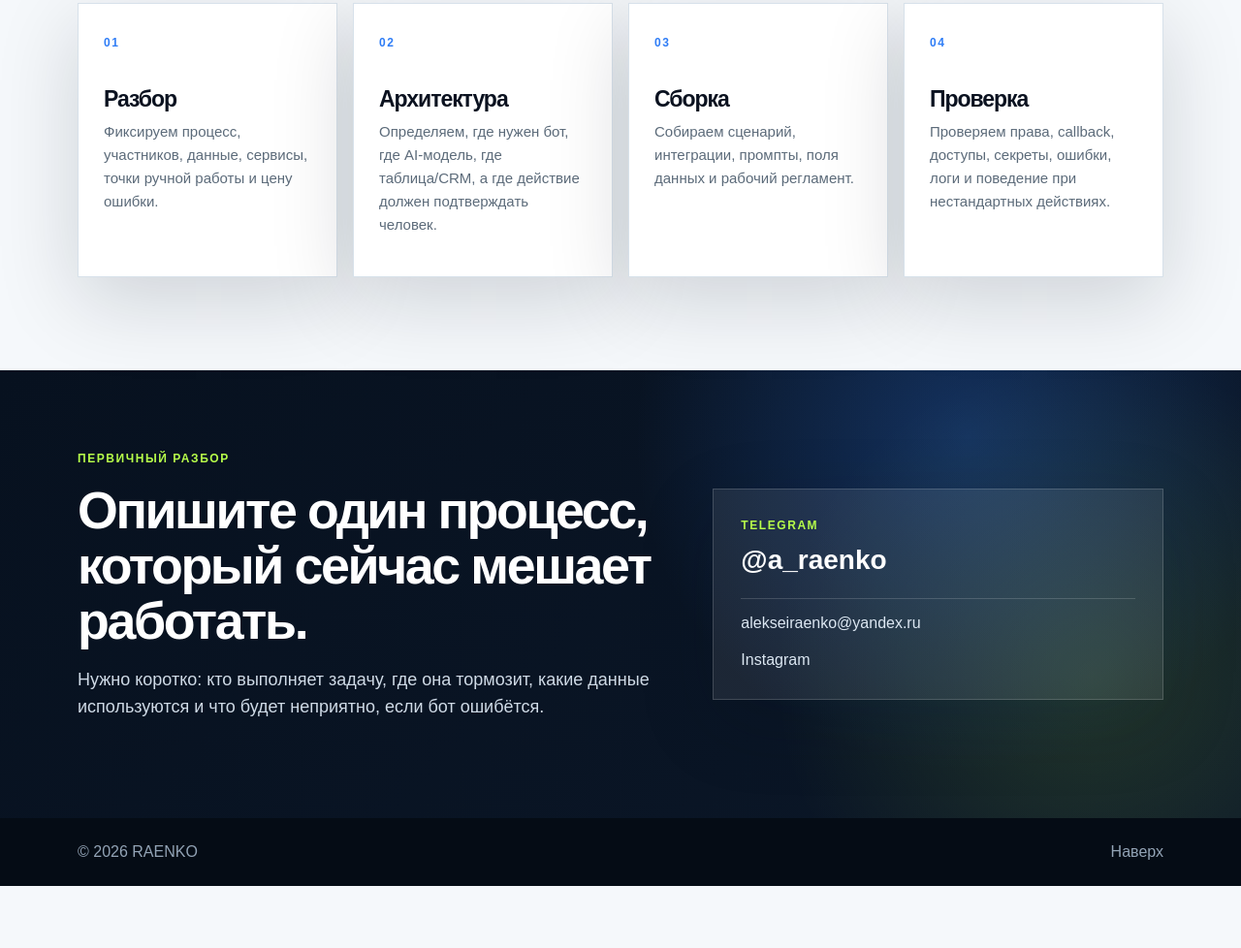
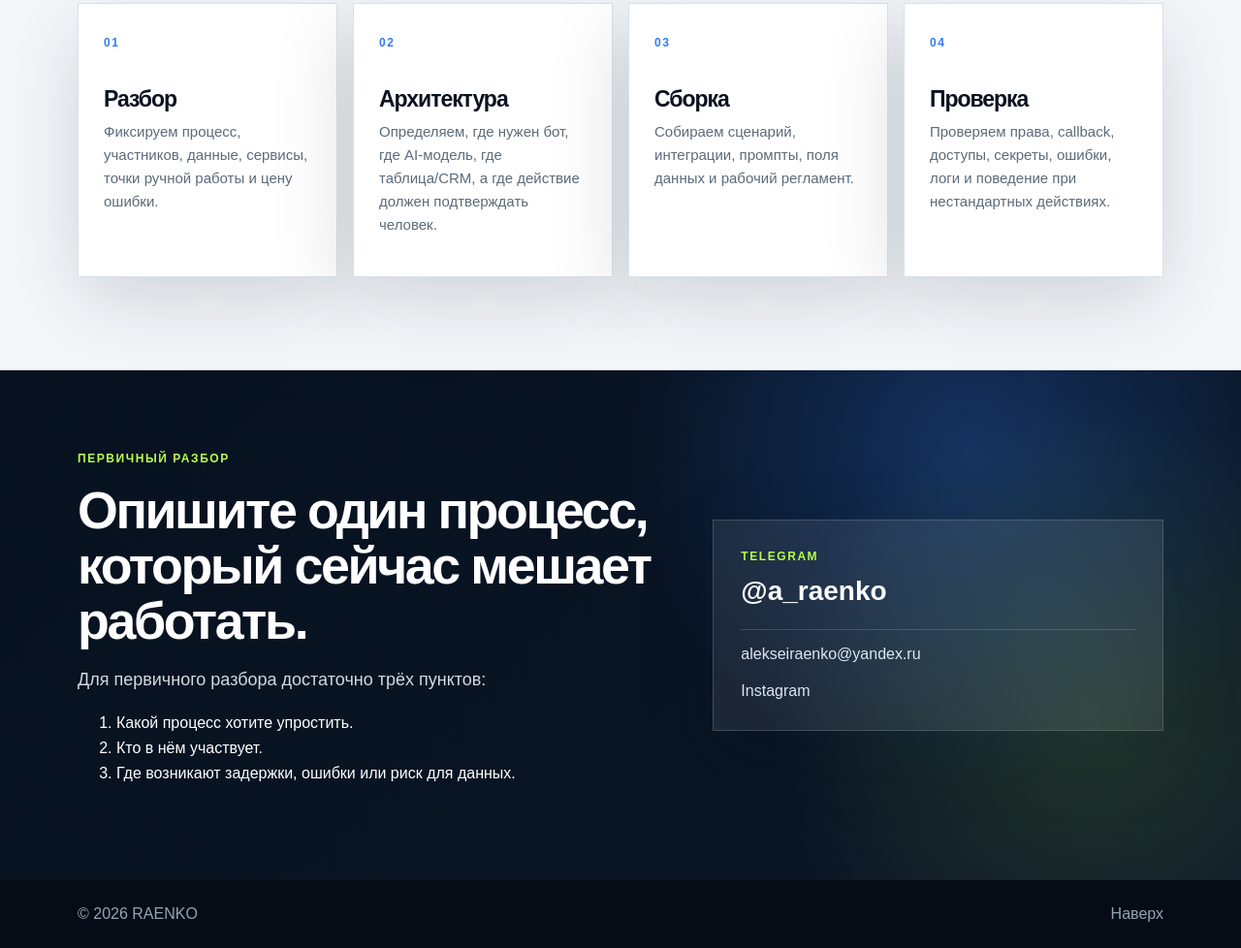
Before and after one commit to lehamvd757-tech/My-name-, a plain HTML site: page index.html in a window 1280 px wide. Shown: the part 3524-4502 px from the top of the page at 97% size. Before the commit the page ends 4438 px from the top, so only its background shows below. Drawn offline with Linux system fonts and the light colour scheme.

Commit message:
Add concise Telegram request brief

```diff
--- a/index.html
+++ b/index.html
@@ -169,7 +169,12 @@
         <div class="reveal">
           <p class="eyebrow">Первичный разбор</p>
           <h2>Опишите один процесс, который сейчас мешает работать.</h2>
-          <p class="lead small">Нужно коротко: кто выполняет задачу, где она тормозит, какие данные используются и что будет неприятно, если бот ошибётся.</p>
+          <p class="lead small">Для первичного разбора достаточно трёх пунктов:</p>
+          <ol class="brief-list">
+            <li>Какой процесс хотите упростить.</li>
+            <li>Кто в нём участвует.</li>
+            <li>Где возникают задержки, ошибки или риск для данных.</li>
+          </ol>
         </div>
 
         <div class="contact-card reveal">
```
